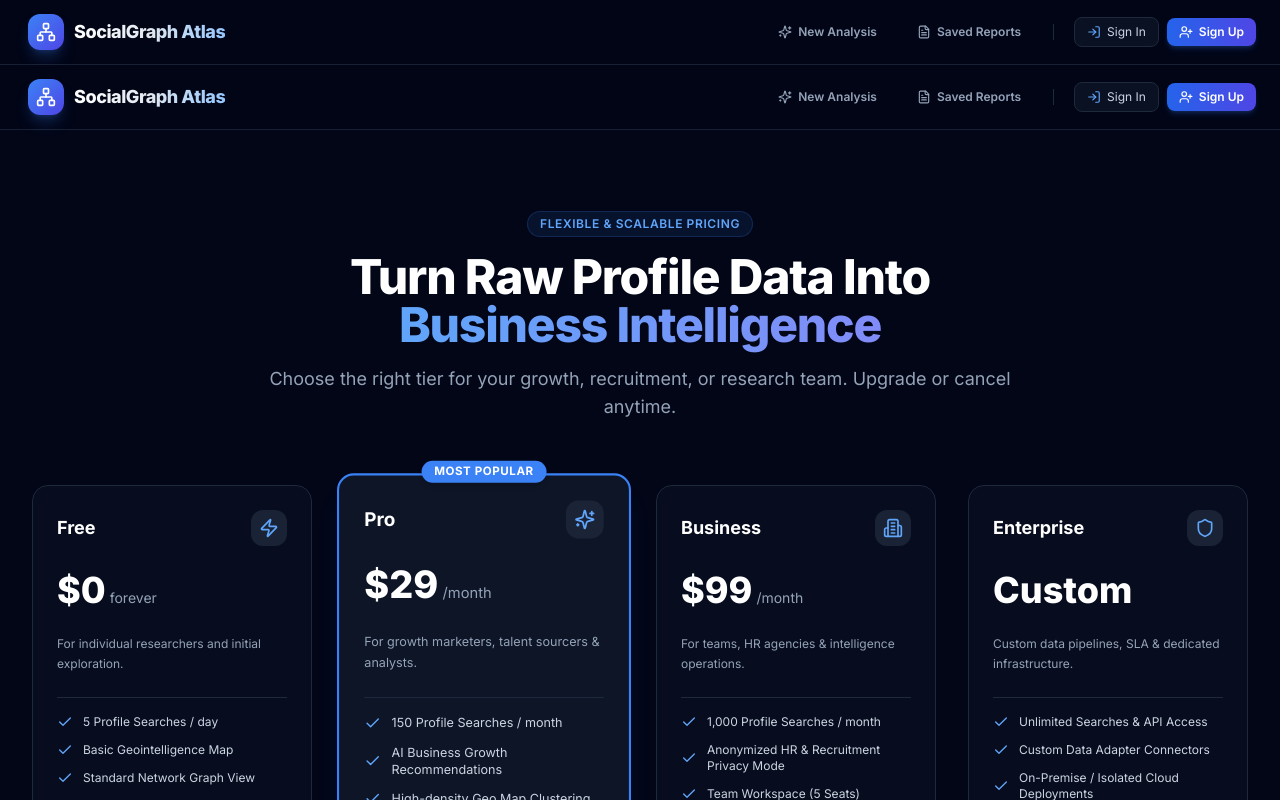
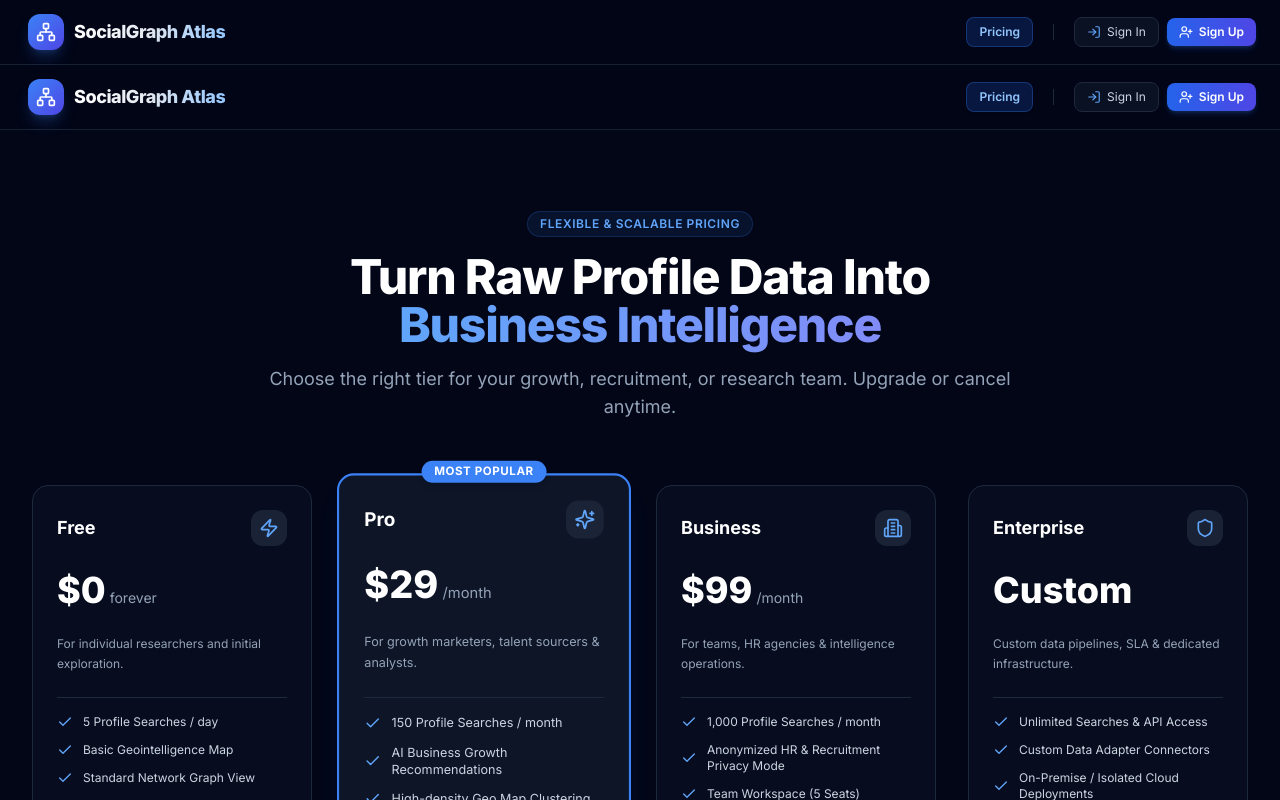
Before and after one commit to Hellthefox808/SPY-Social-Network, a Next.js app: page /pricing in a window 1280 px wide. Shown: the top 800 px of the page. Built offline with nearby package versions, Linux system fonts and the light colour scheme; no server answers.

Commit message:
Fix Navbar auth layout: Hide Saved Reports and New Analysis links when signed out

```diff
--- a/src/components/Navbar.tsx
+++ b/src/components/Navbar.tsx
@@ -63,6 +63,19 @@ export default function Navbar() {
 
         <nav className="flex items-center gap-2 sm:gap-4">
           <Link
+            href="/pricing"
+            className={`inline-flex items-center gap-1.5 px-3 py-1.5 rounded-lg text-xs font-semibold transition ${
+              pathname === "/pricing"
+                ? "bg-blue-600/20 text-blue-300 border border-blue-500/30 shadow-sm"
+                : "text-slate-400 hover:text-slate-200 hover:bg-slate-900/60"
+            }`}
+          >
+            <span>Pricing</span>
+          </Link>
+
+          {isAuthenticated && (
+            <>
+              <Link
                 href="/"
                 className={`inline-flex items-center gap-1.5 px-3 py-1.5 rounded-lg text-xs font-semibold transition ${
                   isHomeActive
@@ -85,6 +98,8 @@ export default function Navbar() {
                 <FileText className="h-3.5 w-3.5" />
                 <span>Saved Reports</span>
               </Link>
+            </>
+          )}
 
           <div className="h-4 w-px bg-slate-800 mx-1" />
 
```
Lines whose indentation alone changed are shown as unchanged.
